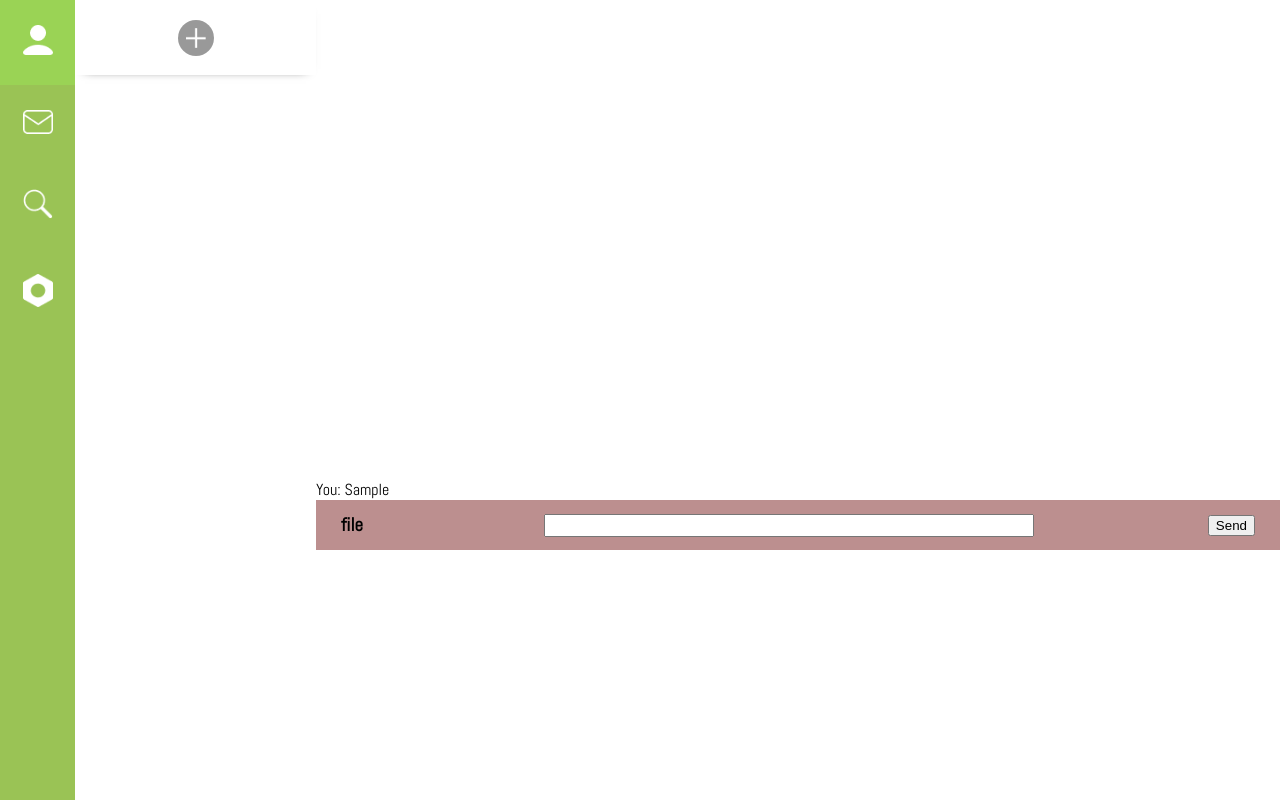
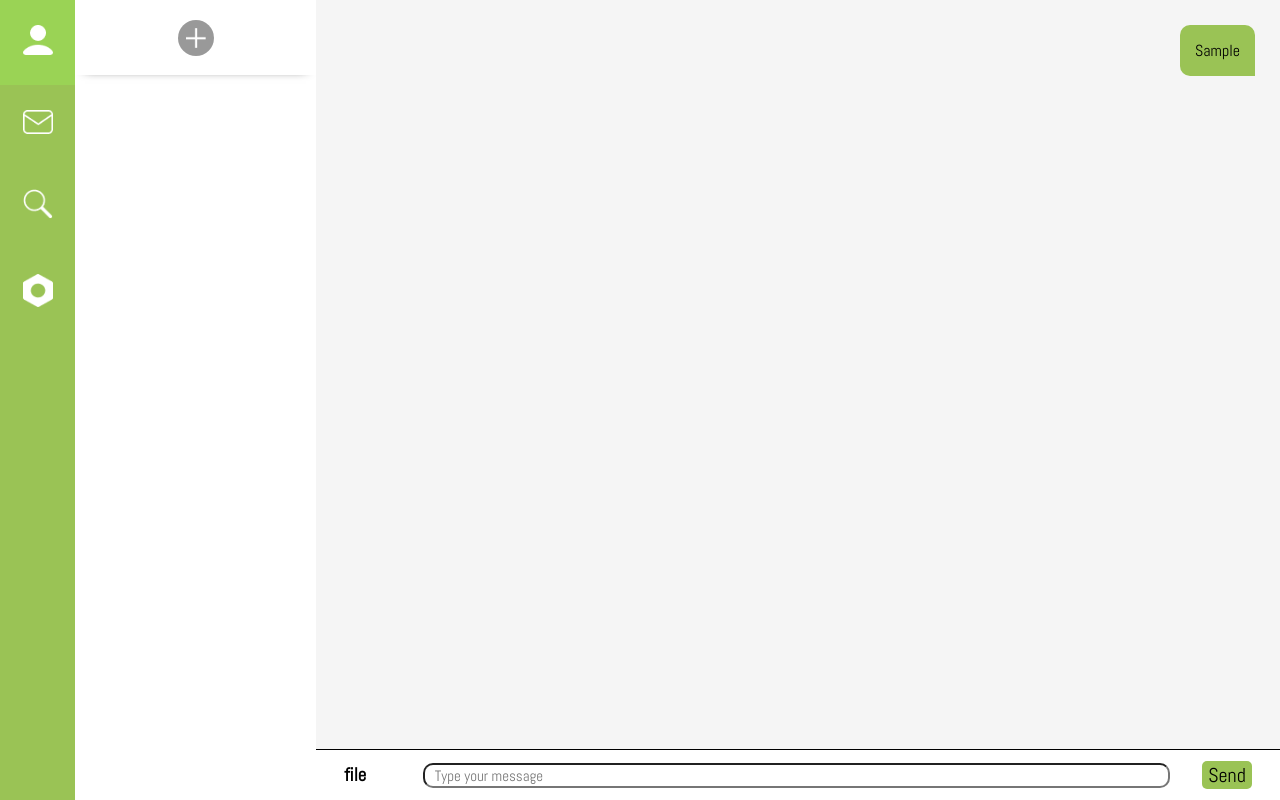
Before and after one commit to aupadhyay123/Encrypted_Patient_Platform, a Next.js app in the folder frontend/: page /dashboard/1 in a window 1280 px wide. Both pictures are taken after typing "Sample" into the empty fields and a click on the button "Send". Built offline with nearby package versions, Linux system fonts and the light colour scheme; no server answers.

Commit message:
added basic messaging

```diff
--- /dev/null
+++ b/frontend/components/messages/Bubble.js
@@ -0,0 +1,24 @@
+// css
+import styles from './Bubble.module.css';
+
+export default function Bubble(props) {
+  let bubble;
+  if(props.type === 0) {
+    bubble = (
+      <div className={styles.sent}>
+        {props.text}
+      </div>
+    );
+  }
+  else {
+    bubble = (
+      <div className={styles.received}>
+        {props.text}
+      </div>
+    )
+  }
+
+  return (
+    bubble
+  );
+}
--- /dev/null
+++ b/frontend/components/messages/Bubble.module.css
@@ -0,0 +1,21 @@
+.sent {
+  background-color: #9AC355;
+  border-radius: 10px 10px 0px 10px;
+  padding: 15px;
+  width: fit-content;
+  max-width: 50%;
+  overflow: hidden;
+  float: right;
+  margin-bottom: 5px;
+}
+
+.received {
+  background-color: silver;
+  border-radius: 10px 10px 10px 0px;
+  padding: 15px;
+  width: fit-content;
+  max-width: 50%;
+  overflow: hidden;
+  float: left;
+  margin-bottom: 5px;
+}
--- a/frontend/components/messages/Conversation.js
+++ b/frontend/components/messages/Conversation.js
@@ -3,53 +3,77 @@ import styles from './Conversation.module.css';
 
 // components
 import InputBar from './InputBar';
+import Bubble from './Bubble';
 
 // socket.io
 import io from 'socket.io-client';
 
 // react.js
-import { useEffect } from 'react';
+import { useEffect, useState, useRef } from 'react';
 
 // next.js
 import { useRouter } from 'next/router';
+
+// react-scroll
+import { animateScroll } from 'react-scroll';
+
+let endpoint = 'http://localhost:5000';
+let socket = io.connect(endpoint);
 
 export default function Conversation(props) {
   const router = useRouter();
   const { user } = router.query;
 
-  var socket;
+  const [messages, setMessages] = useState([]);
+  const [message, setMessage] = useState("");
 
+  const messagesEndRef = useRef(null);
+
+  // this will automatically be called when messaage length changes
   useEffect(() => {
-    socket = io.connect('http://localhost:5000');
-    // socket.on('connect', () => console.log('connected socket'));
+    getMessages();
+    scrollToBottom();
+  }, [messages.length]);
 
-    // Message received from server
-    socket.on('message_from_server', (data) => {
-      console.log('server received message!');
-      var user_sender =  data['username'];
-      var msg = data['text'];
-      if(user != user_sender) {
-        document.getElementById('conversation').innerHTML += user_sender + ": " + msg + "\n\n";
+  // will call when first time app render and
+  // every time message length changes
+  const getMessages = () => {
+    socket.on('message', msg => {
+      let receivedMessage = {
+        'type': 1,
+        'text': msg
       }
-    })
-  });
+      setMessages([...messages, receivedMessage]);
+    });
+  };
+
+  // changes state of Message as user types into conversation bar
+  const onChange = e => {
+    setMessage(e.target.value);
+  }
 
   // will need to export wrapper that handles these events
   // const handleSendMessage = (txt) => sendMessage(text);
+  const sendMessage = () => {
+    if(message !== "") {
+      let sentMessage = {
+        'type': 0,
+        'text': message
+      };
+      setMessages([...messages, sentMessage]);
+      socket.emit('message', message);
+      setMessage("");
+      console.log('Message sent!')
+    }
+    else {
+      alert("Please add a message!");
+    }
+  }
 
-  const sendMessage = (msg) => {
-    // update chat window
-    document.getElementById('conversation').innerHTML += "You: " + msg + "\n\n";
-
-    // emit a message to the 'send_message' socket
-    socket.emit('send_message',
-    {
-      'text': msg,
-      'username': user
-    });
-
-    // set the text input to empty
-    document.getElementById('message').value = '';
+  const scrollToBottom = () => {
+    animateScroll.scrollToBottom({
+      containerId: 'conversation'
+    })
   }
 
   return (
@@ -61,8 +85,14 @@ export default function Conversation(props) {
       } */}
       {!props.selected &&
         <div className={styles.selected}>
-          <div className={styles.conversation} id='conversation' />
-          <InputBar send={(msg) => sendMessage(msg)} />
+          <div className={styles.conversation} id='conversation'>
+            {messages.map(msg => (
+              <div>
+                <Bubble type={msg['type']} text={msg['text']} />
+              </div>
+            ))}
+          </div>
+          <InputBar msg={message} send={() => sendMessage()} change={e => onChange(e)} />
         </div>
       }
     </div>
--- a/frontend/components/messages/Conversation.module.css
+++ b/frontend/components/messages/Conversation.module.css
@@ -1,6 +1,7 @@
 .container {
   height: 100vh;
   width: 100%;
+  background-color: whitesmoke;
 }
 
 .empty {
@@ -14,12 +15,24 @@
 .selected {
   width: 100%;
   height: 100%;
+  position: relative;
+  display: flex;
+  flex-direction: column;
+  justify-content: space-between;
+  overflow: hidden;
 }
 
 .conversation {
-  width: 100%;
-  height: 500px;
   display: flex;
   flex-direction: column;
   justify-content: end;
+  overflow-y: scroll;
+  scrollbar-width: none;
+  padding: 25px;
+  margin-bottom: 50px;
 }
+
+/* hides scrollbar for Chrome, Safari, and Opera */
+.conversation::-webkit-scrollbar {
+  display: none;
+}
--- a/frontend/components/messages/InputBar.js
+++ b/frontend/components/messages/InputBar.js
@@ -3,9 +3,13 @@ import styles from './InputBar.module.css';
 
 export default function InputBar(props) {
   const handleClick = () => {
-    var msg = document.getElementById('message').value;
-    props.send(msg);
-    console.log(msg);
+    props.send();
+  }
+
+  const handleKeyPress = e => {
+    if(e.key === 'Enter') {
+      handleClick();
+    }
   }
 
   return (
@@ -14,10 +18,12 @@ export default function InputBar(props) {
         <h3>file</h3>
       </div>
       <div className={styles.message}>
-        <input type='text' className={styles.messageBar} id='message' />
+        <input type='text' className={styles.messageBar} id='message' value={props.msg}
+          onChange={e => props.change(e)} onKeyPress={handleKeyPress}
+          placeholder='Type your message' autoFocus />
       </div>
       <div className={styles.send} id='send'>
-        <button id='send' onClick={handleClick}>Send</button>
+        <button id={styles.sendButton} onClick={handleClick}>Send</button>
       </div>
     </div>
   );
--- a/frontend/components/messages/InputBar.module.css
+++ b/frontend/components/messages/InputBar.module.css
@@ -1,25 +1,44 @@
 .container {
   width: 100%;
-  background-color: rosybrown;
   height: 50px;
   display: flex;
   flex-direction: row;
   align-items: center;
-  justify-content: space-between;
+  justify-content: space-around;
+  position: absolute;
+  left: 0;
+  bottom: 0;
+  border-top: 1px solid #000000;
+  background-color: #ffffff;
 }
 
 .files {
-  margin-left: 25px;
 }
 
 .message {
-  width: 50%;
+  width: 75%;
 }
 
 .messageBar {
   width: 100%;
+  border-radius: 10px;
+  padding-left: 10px;
+  padding-right: 10px;
+  color: #000000;
+  font-size: 15px;
+}
+
+.messageBar:focus {
+  outline: none;
 }
 
 .send {
-  margin-right: 25px;
 }
+
+#sendButton {
+  font-family: "Abel", sans-serif;
+  font-size: 20px;
+  border: none;
+  background-color: #9AC355;
+  border-radius: 5px;
+}
--- a/frontend/package.json
+++ b/frontend/package.json
@@ -12,6 +12,7 @@
     "react": "16.13.1",
     "react-bootstrap": "^1.3.0",
     "react-dom": "16.13.1",
+    "react-scroll": "^1.8.1",
     "socket.io": "^2.3.0",
     "socket.io-client": "^2.3.1"
   }
```
Also changed, not shown: 2 other files (tests, documents, lock files or other folders).
